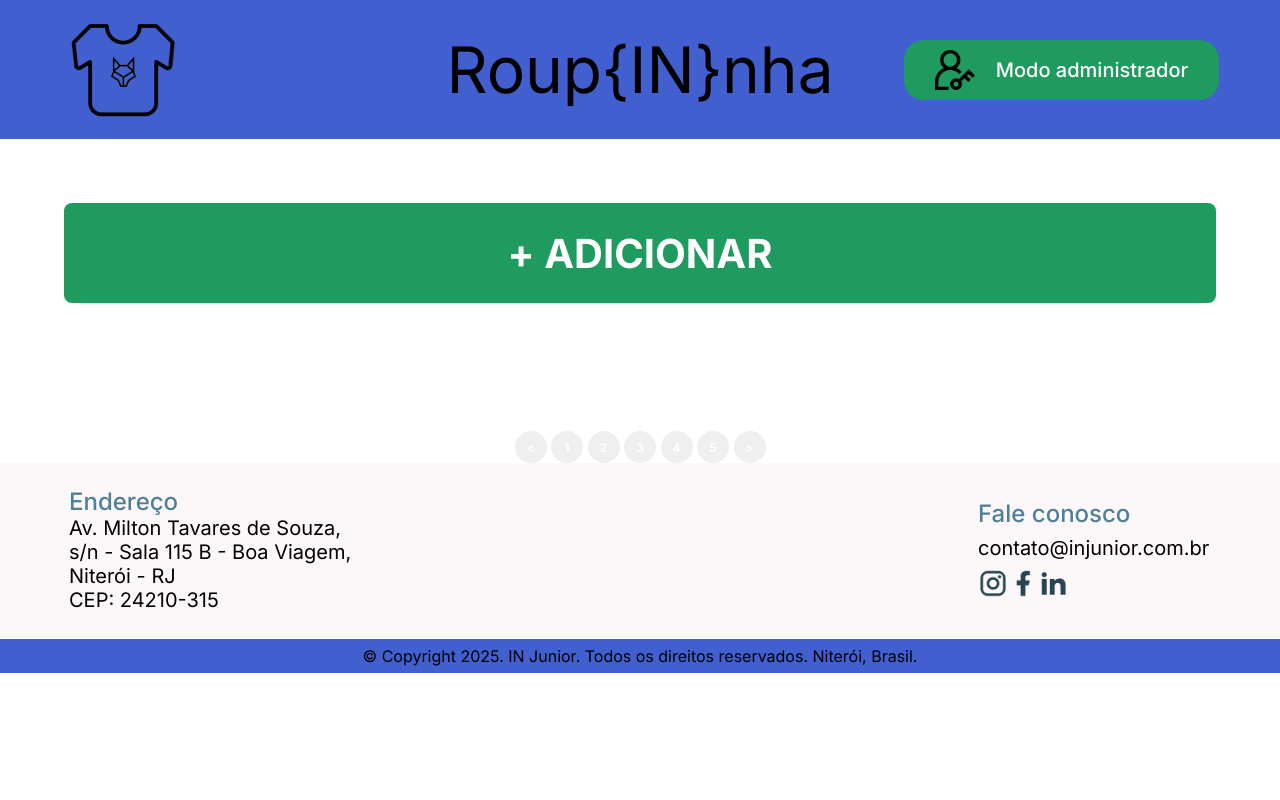
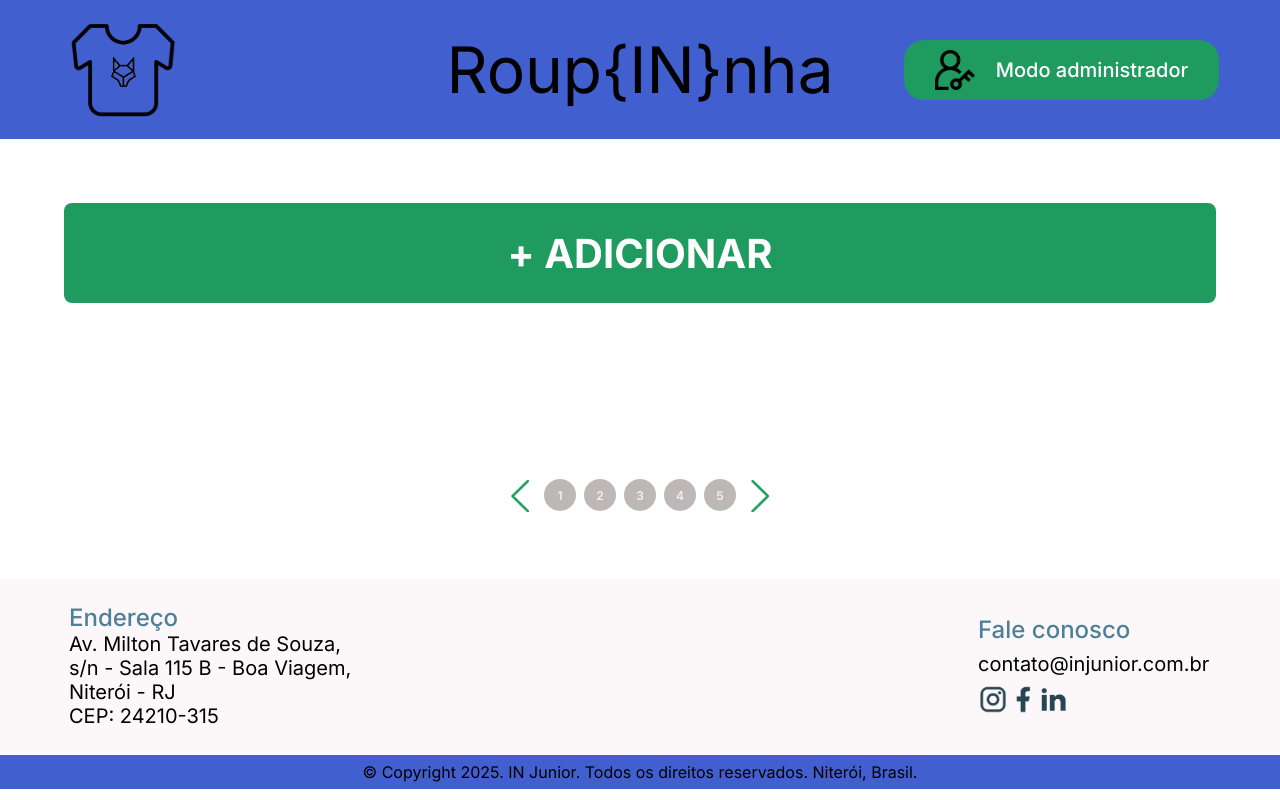
Before and after one commit to Mello-Davi/TarefaAPIs-Promises-INjunior, a plain HTML site: page pages/index.html in a window 1280 px wide. Drawn offline with Linux system fonts and the light colour scheme; no server answers.

Commit message:
fix(index-css): estilizacao dos botoes de paginacao

```diff
--- a/pages/index.css
+++ b/pages/index.css
@@ -233,12 +233,46 @@ main{
 }
 
 /*botoes da paginacao*/
+.paginacao{
+    width: auto;
+    height: auto;
+    display: flex;
+    flex-direction: row;
+    align-items: center;
+    padding-top: 48px;
+    padding-bottom: 68px;
+    gap: .5rem;
+}
 .paginacao button{
     width: 32px;
     height: 32px;
     font-size: 12px;
     font-weight: 600;
-    color: white;
+    color: #F1EFFF;
+    background-color: #BDB7B6;
     border: none;
     border-radius: 50%;
 }
+.paginacao img{
+    width: 17.5px;
+    height: 32.5px;
+}
+.paginacao > button:first-child {
+    background-color: transparent;
+    border: none;
+    padding: 0; /* Remove o preenchimento interno */
+    margin: 0;  /* Remove a margem */
+    color: inherit; /* Usa a cor do texto do elemento pai */
+    font: inherit; /* Usa a fonte do elemento pai */
+    cursor: pointer; /* Mantém o cursor de clique */
+  }
+
+.paginacao > button:last-child {
+    background-color: transparent;
+    border: none;
+    padding: 0; /* Remove o preenchimento interno */
+    margin: 0;  /* Remove a margem */
+    color: inherit; /* Usa a cor do texto do elemento pai */
+    font: inherit; /* Usa a fonte do elemento pai */
+    cursor: pointer; /* Mantém o cursor de clique */
+  }
--- a/pages/index.html
+++ b/pages/index.html
@@ -28,13 +28,13 @@
 
         </section>
         <div class="paginacao">
-            <button>&lt;</button>
+            <button><img src="../assets/products/pageBefore.png" alt=""></button>
             <button>1</button>
             <button>2</button>
             <button>3</button>
             <button>4</button>
             <button>5</button>
-            <button>&gt;</button>
+            <button><img src="../assets/products/pageNext.png" alt=""></button>
         </div>
         <script src="../req.js"></script>
     </main>
```
Also changed, not shown: assets/products/pagLeft.png (deleted), assets/products/pageBefore.png (added), assets/products/pageNext.png (added), assets/products/pageRight.png (deleted).
